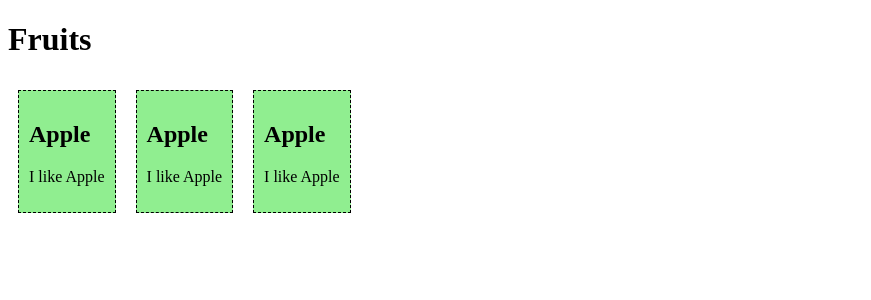
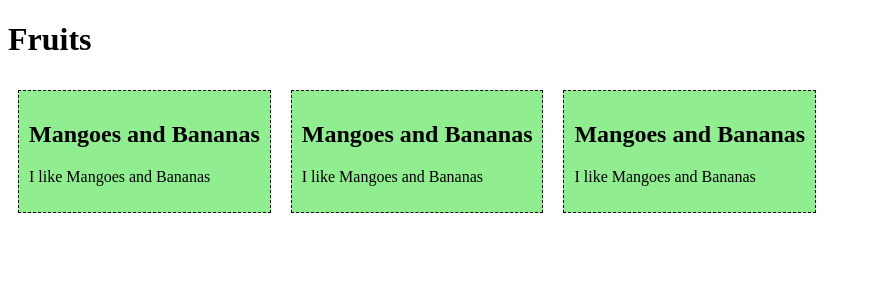
Before and after one commit to RaphaelLeague/Webprog-IT242-VueJs, a Vue app in the folder firstsfc/: page / in a window 1280 px wide. Shown: the top 300 px of the page, without its empty margins (0-871 px from the left). Built offline with nearby package versions, Linux system fonts and the light colour scheme.

Commit message:
Update FoodItem component with new fruit names

```diff
--- a/firstsfc/src/components/FoodItem.vue
+++ b/firstsfc/src/components/FoodItem.vue
@@ -9,8 +9,8 @@
 export default {
   data() {
     return {
-      name: 'Apple',
-      message: 'I like Apple'
+      name: 'Mangoes and Bananas',
+      message: 'I like Mangoes and Bananas'
     }
   }
 };
```
